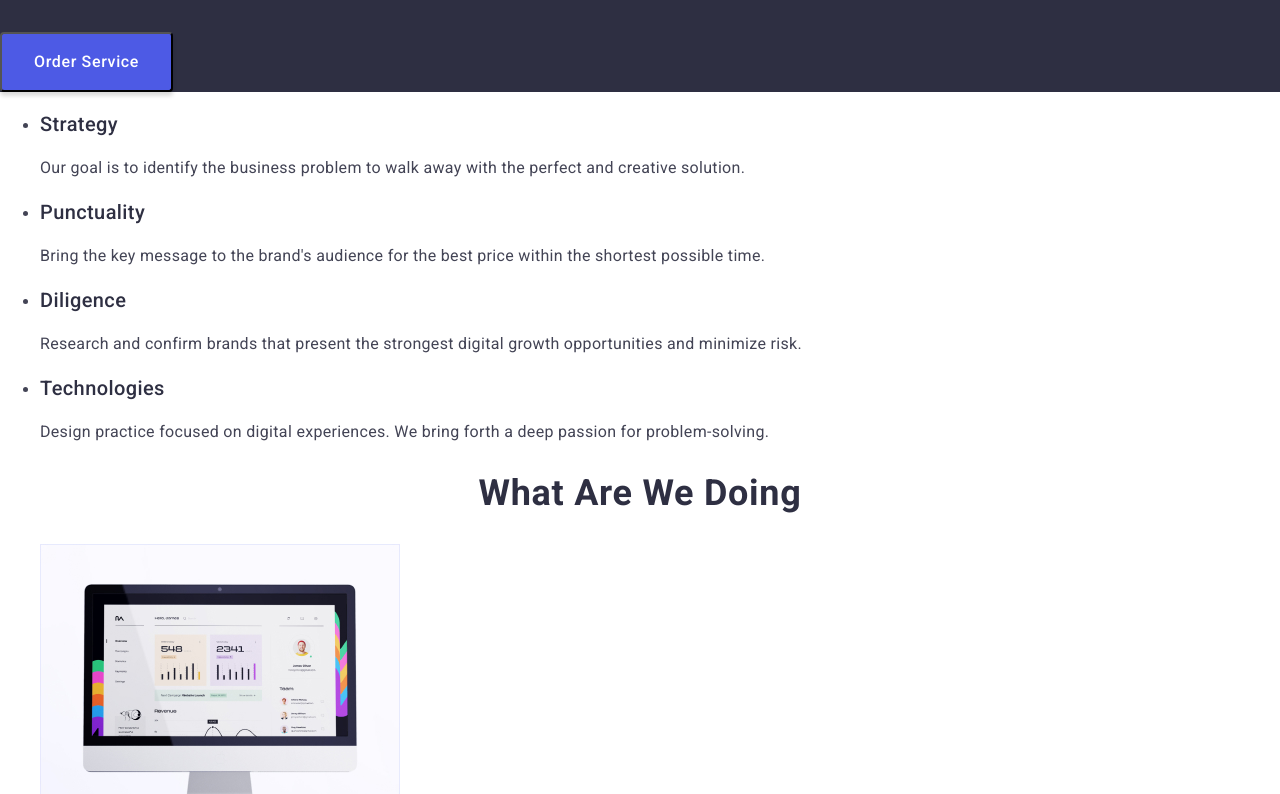
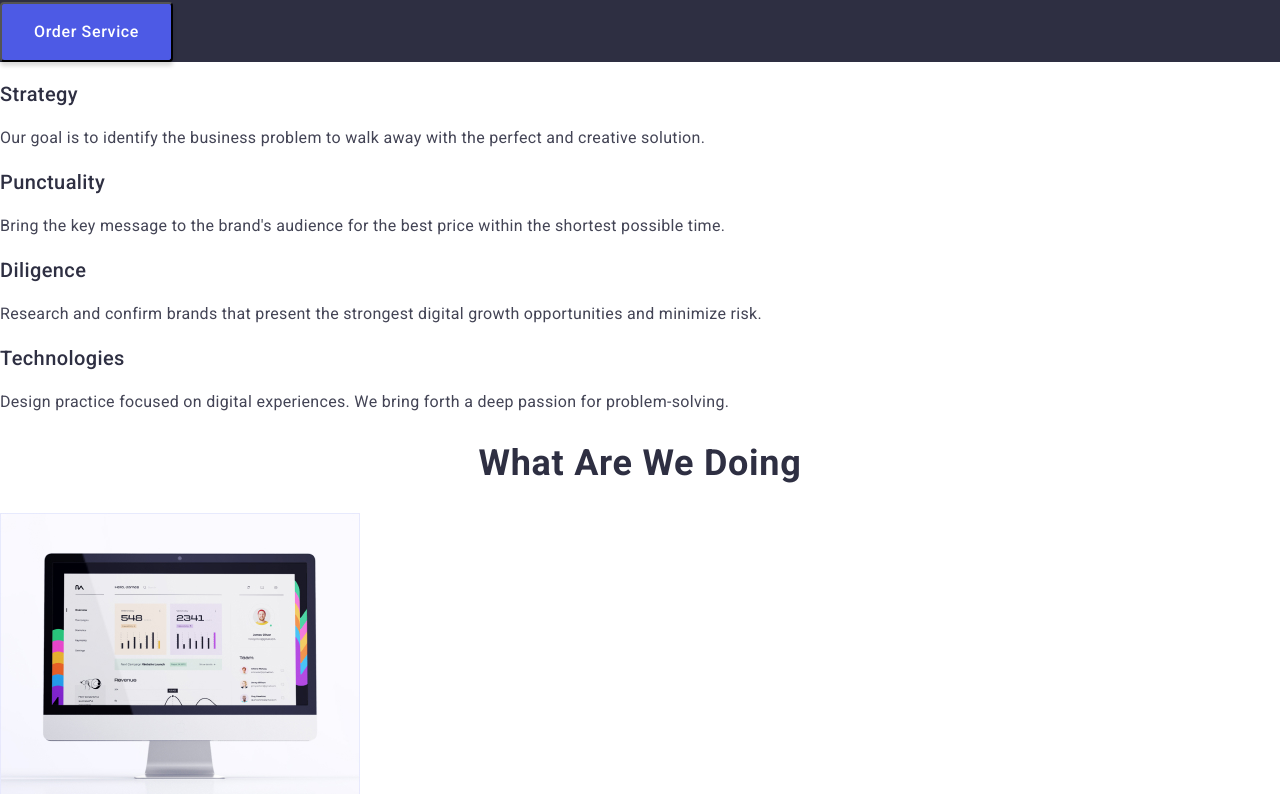
Before and after one commit to Kateryna770/goit-markup-hw-03, a plain HTML site: page index.html in a window 1280 px wide. Shown: the part 294-1088 px from the top of the page. Drawn offline with nearby package versions, Linux system fonts and the light colour scheme.

Commit message:
Update style.css

```diff
--- a/css/style.css
+++ b/css/style.css
@@ -92,8 +92,16 @@
   text-decoration: underline;
   text-transform: none;
 }
+html {
+  box-sizing: border-box;
+}
 .link {
   text-decoration: none;
+}
+.list {
+  margin: 0;
+  padding: 0;
+  list-style: none;
 }
 
 body {
@@ -173,6 +181,7 @@ body {
   text-align: center;
   letter-spacing: 0.02em;
   color: #ffffff;
+  margin-bottom: 48px;
 }
 .hero-btm {
   background-color: #4d5ae5;
```
